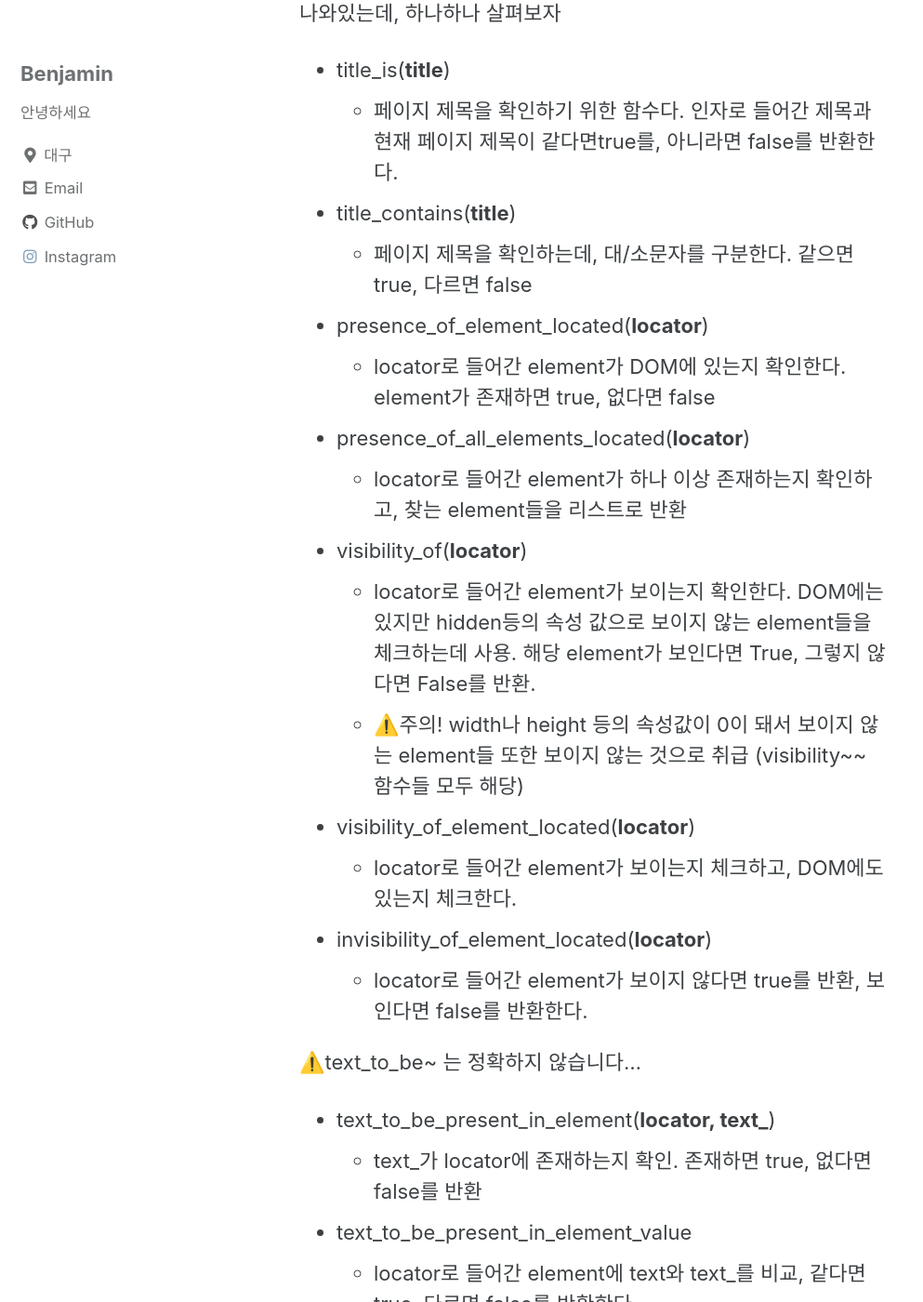
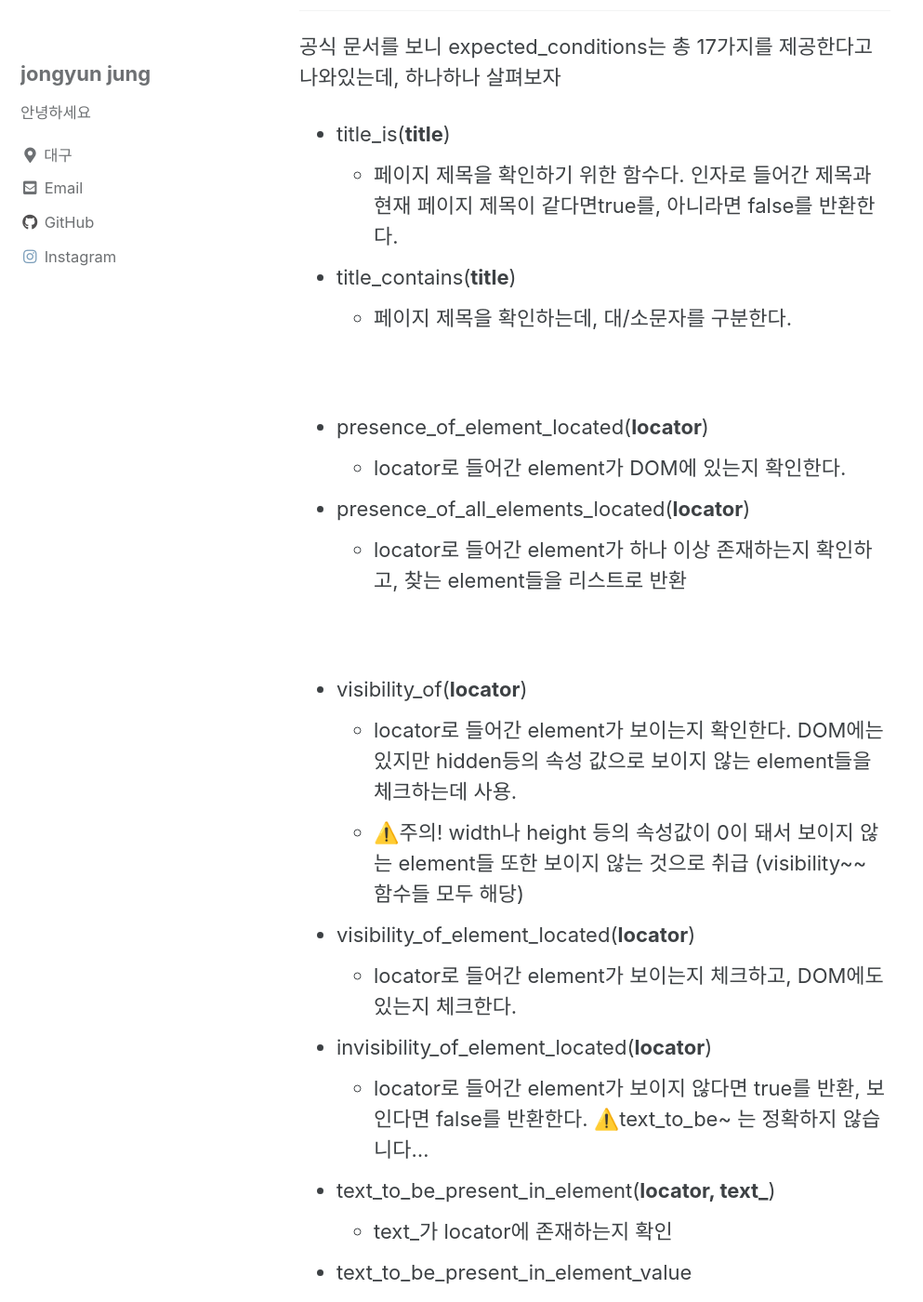
Before and after one commit to unh6uoj/unh6uoj.github.io, a Jekyll site: the page built from _posts/2021-07-08-Selenium 상태 확인 expected_conditions.md, in a window 1280 px wide and 1400 px high, scrolled down 1921 px. Shown: the whole window at 93% size, without its empty margins (0-993 px from the left). Built offline with Jekyll 4.4.1, drawn with Linux system fonts in a browser that asks for light colours; cached includes are drawn as plain includes; some of the changed text lies outside the part shown.

Commit message:
2021-07-14

```diff
--- a/_config.yml
+++ b/_config.yml
@@ -94,7 +94,7 @@ analytics:
 
 # Site Author
 author:
-  name             : "Benjamin"
+  name             : "jongyun jung"
   avatar           : # path of avatar image, e.g. "/assets/images/bio-photo.jpg"
   bio              : "안녕하세요"
   location         : "대구"
@@ -117,7 +117,7 @@ author:
       url: "https://github.com/unh6uoj"
     - label: "Instagram"
       icon: "fab fa-fw fa-instagram"
-      url: "https://instagram.com/unh6uoj"
+      url: "https://www.instagram.com/unh_6uoj/"
 
 # Site Footer
 footer:
--- a/_posts/2021-07-08-Selenium 상태 확인 expected_conditions.md
+++ b/_posts/2021-07-08-Selenium 상태 확인 expected_conditions.md
@@ -13,17 +13,14 @@ tags:
 
 그래서 웹 사이트가 데이터를 받아오기까지 시간이 필요한데, 흔히 selenium으로 웹 크롤링을 진행 하면서 이런 로딩 시간 때문에 에러가 많이 발생하곤 한다.
 
-
-
 selenium에선 WebDriverWait이라는 모듈을 통해 로딩을 대기하는 방법을 제공해주고 있다.
 
-<https://selenium-python.readthedocs.io/waits.html>
+https://selenium-python.readthedocs.io/waits.html
 
  👆️ 공식 문서 참조!
 
 
-
-
+---
 
 WebDriverWait에선 크게 두 가지의 대기 방법을 제공하고 있는데,
 
@@ -31,6 +28,8 @@ WebDriverWait에선 크게 두 가지의 대기 방법을 제공하고 있는데
 2. Implicit Waits  (암시적? 대기)인데, 이 둘의 차이점에 대해선 많이 알려져 있으니,
 
 이 글에선 Explicit Waits가 제공해주는 expected_conditions에 대해서 소개를 해보려고 한다.
+
+---
 
 expected_conditions는 특정 element가 어떤 상태를 가지는 것?에 대한 함수이다. 이 함수를 이용하면 찾고자하는 element가 지정한 condition이 됐다는 것을 알 수 있다.
 
@@ -57,54 +56,54 @@ from selenium.webdriver.common.by import By
 
 이걸 import하면 된다.
 
-
+---
 
 공식 문서를 보니 expected_conditions는 총 17가지를 제공한다고 나와있는데, 하나하나 살펴보자
 
 - title_is(**title**)
   - 페이지 제목을 확인하기 위한 함수다. 인자로 들어간 제목과 현재 페이지 제목이 같다면true를, 아니라면 false를 반환한다.
 - title_contains(**title**)
-  - 페이지 제목을 확인하는데, 대/소문자를 구분한다. 같으면 true, 다르면 false
+  - 페이지 제목을 확인하는데, 대/소문자를 구분한다.
 
-
+<br>
 
 - presence_of_element_located(**locator**)
-  - locator로 들어간 element가 DOM에 있는지 확인한다. element가 존재하면 true, 없다면 false
+  - locator로 들어간 element가 DOM에 있는지 확인한다.
 - presence_of_all_elements_located(**locator**)
   - locator로 들어간 element가 하나 이상 존재하는지 확인하고, 찾는 element들을 리스트로 반환
 
-
+<br>
 
 - visibility_of(**locator**)
-  - locator로 들어간 element가 보이는지 확인한다. DOM에는 있지만 hidden등의 속성 값으로 보이지 않는 element들을 체크하는데 사용. 해당 element가 보인다면 True, 그렇지 않다면 False를 반환.
+  - locator로 들어간 element가 보이는지 확인한다. DOM에는 있지만 hidden등의 속성 값으로 보이지 않는 element들을 체크하는데 사용.
   - ⚠️주의! width나 height 등의 속성값이 0이 돼서 보이지 않는 element들 또한 보이지 않는 것으로 취급 (visibility~~ 함수들 모두 해당)
 - visibility_of_element_located(**locator**)
   - locator로 들어간 element가 보이는지 체크하고, DOM에도 있는지 체크한다.
 - invisibility_of_element_located(**locator**)
   - locator로 들어간 element가 보이지 않다면 true를 반환, 보인다면 false를 반환한다.
-
-
-
 ⚠️text_to_be~ 는 정확하지 않습니다...
 - text_to_be_present_in_element(**locator, text_**)
-  - text_가 locator에 존재하는지 확인. 존재하면 true, 없다면 false를 반환
+  - text_가 locator에 존재하는지 확인
 - text_to_be_present_in_element_value
-  - locator로 들어간 element에 text와 text_를 비교, 같다면 true, 다르면 false를 반환한다.
+  - locator로 들어간 element에 text와 text_를 비교한다.
 
-
+<br>
 
 - frame_to_be_available_and_switch_to_it(**locator**)
   - locator로 frame이 들어가고 해당 frame을 사용할 수 있다면 그 frame을 반환한다.
 
+<br>
 
 - element_to_be_clickable(**locator**)
   - locator로 들어간 element가 클릭할 수 있는지 확인하고 클릭할 수 있으면 해당 element를 반환한다.
 
+<br>
 
 - staleness_of(**locator**)
 
   - ❓️ 확인 필요함
 
+<br>
 
 - element_to_be_selected(**locator**)
   - locator가 선택 가능한 element일 때, 선택이 되었는지 확인.
@@ -114,16 +113,18 @@ from selenium.webdriver.common.by import By
   - locator가 DOM에 존재하는지 확인하고, 선택이 되었는지 확인.
   - ⚠️정확하지 않습니다.
 
+<br>
 
 - element_selection_state_to_be(**element, is_selected**)
   - element가 bool형의 is_select와 같은 상태인지(select 되었는지) 확인한다.
 - element_located_selection_state_to_be(**locator, is_selected**)
   - locator로 들어간 element가 존재하고 선택(select) 가능한지 확인하고, bool형의 is_selected와 비교한다.
 
+<br>
 
-- alert_is_present
+- alert_is_present()
   - alert창이 존재하는지 확인한다.
 
+이런 expected_conditions를 잘 활용하면 time.sleep()등을 활용한 크롤링보다 더 빠르고 안정적으로 데이터를 수집할 수 있다.
 
-
-이런 expected_conditions를 잘 활용하면 time.sleep()등을 활용한 크롤링보다 더 빠르고 안정적으로 데이터를 수집할 수 있다.
+찾아보니 이 외에도 몇 가지의 EC가 더 있는 것 같았다. 나중에 더 적어야지
```
Also changed, not shown: _posts/2021-07-14-PHP문자열 함수 정리.md (added, +37 -0 lines), images/PHP-logo.svg (added).
